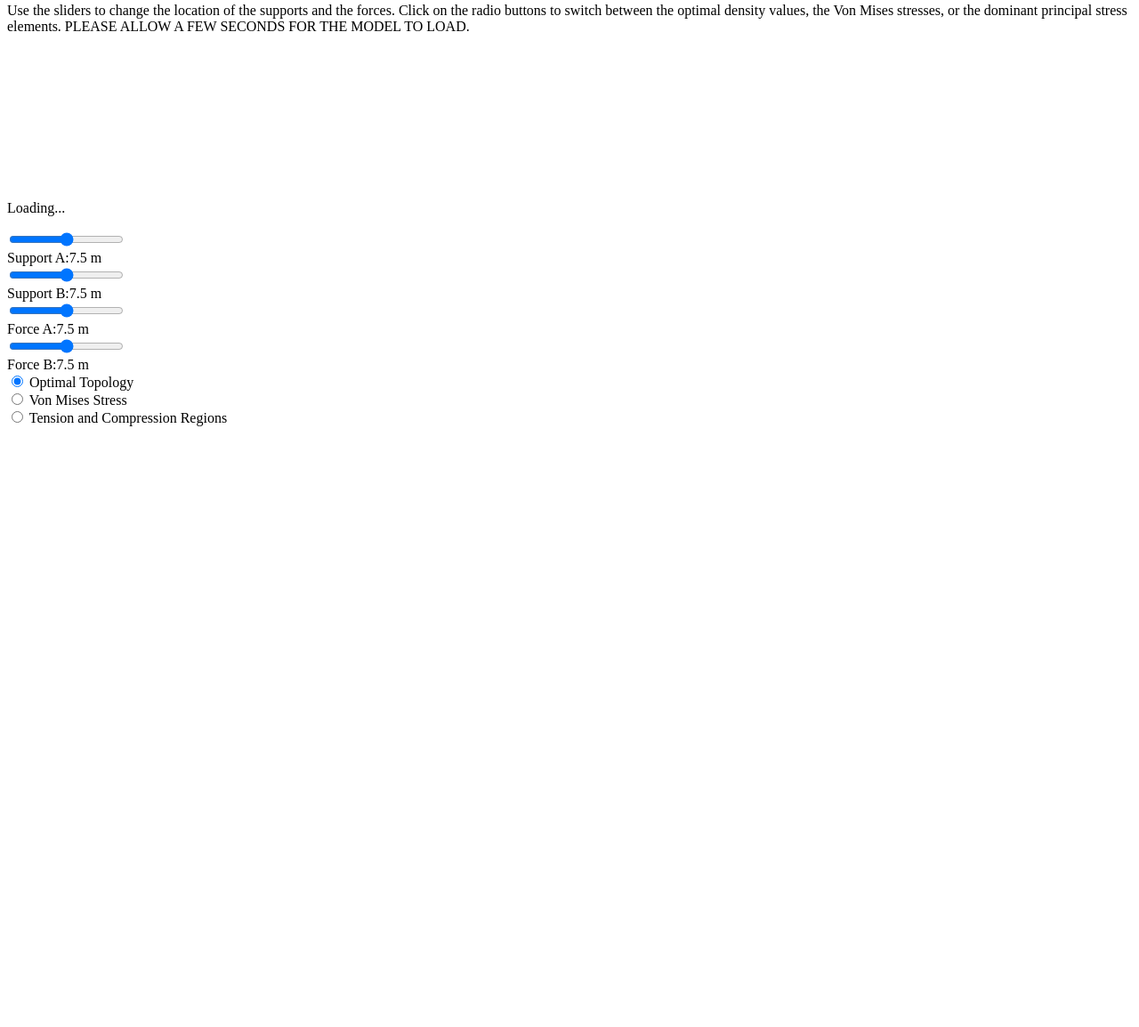
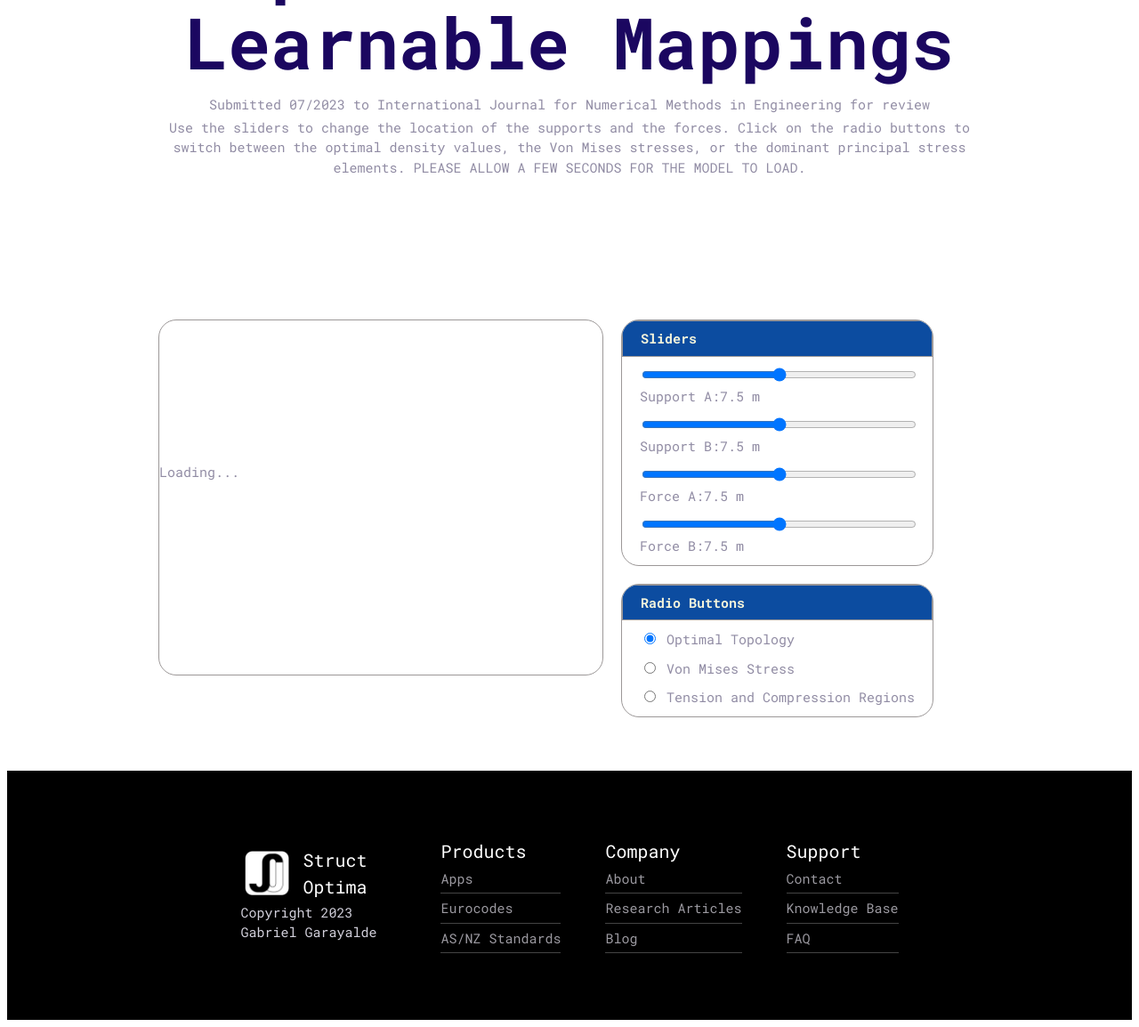
Before and after one commit to GabrielGarayalde/structoptima-website, a website built with Vite: page research-articles/real-time-topology-optimization-via-learnable-mappings.html in a window 1280 px wide. Shown: the part 348-1502 px from the top of the page at 89% size. Before the commit the page ends 835 px from the top, so only its background shows below. Built offline with nearby package versions, Linux system fonts and the light colour scheme; a script that the page names is missing.

Commit message:
started fixing DYNUTOP layout

```diff
--- a/css/app.css
+++ b/css/app.css
@@ -1,5 +1,5 @@
 /* Canvas */
-#myCanvas {
+.canvas {
   width: 300px;
   height: 200px;
   border: 1px solid #9c9898;
@@ -7,7 +7,7 @@
 
 /* tablet */
 @media screen and (min-width: 700px) {
-  #myCanvas {
+  .canvas {
     width: 400px;
     height: 300px;
   }
@@ -15,7 +15,7 @@
 
 /* desktop */
 @media screen and (min-width: 1024px) {
-  #myCanvas {
+  .canvas {
     width: 500px;
     height: 400px;
   }
@@ -23,7 +23,7 @@
 
 /* large */
 @media screen and (min-width: 1400px) {
-  #myCanvas {
+  .canvas {
     width: 600px;
     height: 500px;
   }
--- a/research-articles/real-time-topology-optimization-via-learnable-mappings.html
+++ b/research-articles/real-time-topology-optimization-via-learnable-mappings.html
@@ -10,13 +10,33 @@
       property="og:description"
       content="Intuitive, easy to use applications for the Modern Engineer"
     />
+    <script
+      src="https://kit.fontawesome.com/78b2bdc1b5.js"
+      crossorigin="anonymous"
+    ></script>
     <link rel="preconnect" href="https://fonts.gstatic.com" crossorigin />
     <link
       href="https://fonts.googleapis.com/css2?family=Roboto+Mono:wght@300;400;600;700&display=swap"
       rel="stylesheet"
     />
-    <link rel="stylesheet" href="../css/normalize.css" />
-    <link rel="stylesheet" href="../css/styles.css" />
+    <link rel="stylesheet" href="/css/about.css" />
+    <link rel="stylesheet" href="/css/app.css" />
+    <link rel="stylesheet" href="/css/block.css" />
+    <link rel="stylesheet" href="/css/button.css" />
+    <link rel="stylesheet" href="/css/callout.css" />
+    <link rel="stylesheet" href="/css/card.css" />
+    <link rel="stylesheet" href="/css/collapsibles.css" />
+    <link rel="stylesheet" href="/css/flex.css" />
+    <link rel="stylesheet" href="/css/footer.css" />
+    <link rel="stylesheet" href="/css/grid.css" />
+    <link rel="stylesheet" href="/css/hero.css" />
+    <link rel="stylesheet" href="/css/icon.css" />
+    <link rel="stylesheet" href="/css/layout.css" />
+    <link rel="stylesheet" href="/css/list.css" />
+    <link rel="stylesheet" href="/css/navbar.css" />
+    <link rel="stylesheet" href="/css/normalize.css" />
+    <link rel="stylesheet" href="/css/styles.css" />
+    <link rel="stylesheet" href="/css/typography.css" />
     <link rel="stylesheet" href="https://unpkg.com/aos@next/dist/aos.css" />
 
     <!-- import the tensorflow JS -->
@@ -29,13 +49,24 @@
     <!-- Navbar -->
     <header>
       <nav class="nav collapsible">
-        <a href="../index.html"
-          ><img class="navbar__logo" src="../images/StructOptima.png" alt=""
-        /></a>
+        <!-- Navbar Logo -->
+        <a href="../index.html">
+          <div class="flex flex--center flex--smallgap">
+            <img
+              class="icon icon--small"
+              src="../images/StructOptima_logo.png"
+              alt=""
+            />
+            <span class="nav__heading">Struct Optima</span>
+          </div>
+        </a>
 
-        <svg class="icon icon--small icon--white nav__toggler">
-          <use xlink:href="../images/sprite.svg#menu"></use>
-        </svg>
+        <!-- Mobile Menu bars -->
+        <div class="nav__toggler">
+          <i class="fa-solid fa-bars fa-2xl" style="color: white"></i>
+        </div>
+
+        <!-- Navbar Items -->
         <ul class="list nav__list collapsible__content">
           <li class="nav__item">
             <a href="../apps.html">Apps</a>
@@ -49,8 +80,6 @@
       </nav>
     </header>
 
-
-
     <!-- Headings and info -->
     <div class="block container">
       <section class="block__header">
@@ -60,20 +89,21 @@
             Submitted 07/2023 to International Journal for Numerical Methods in
             Engineering for review
           </p>
-        </div>
-      </section>
-      <!-- Research article body -->
-      <div class="header">
           <p>
             Use the sliders to change the location of the supports and the forces.
             Click on the radio buttons to switch between the optimal density
             values, the Von Mises stresses, or the dominant principal stress
             elements. PLEASE ALLOW A FEW SECONDS FOR THE MODEL TO LOAD.
           </p>
+        </div>
+      </section>
+    </div>
 
-      </div>
-      <section class="grid grid--70-30">
-        <div class="canvas" id="canvas-research">
+    <!-- Research article body -->
+    <div class="block container">
+
+      <section class="flex flex--columntorow">
+        <div class="app__tile canvas" id="canvas-research">
           <canvas id="canvas"></canvas>
           <div id="loading-bar-container">
             <p>Loading...</p>
@@ -82,62 +112,79 @@
             </div>
           </div>
         </div>
-        <div class="slider-group border-style">
-          <div class="slider-item">
+
+        <div class="flex flex--col">
+          <div class="app__tile">
+            <div class="app__tile__header">
+              <h4>Sliders</h4>
+            </div>
+
+            <div class="app__tile__body">
+
+              <div class="form__group">
+                <div class="">
                   <input
                     type="range"
                     min="0"
                     max="1"
                     step="0.01"
                     value="0.5"
-              class="slider-input"
+                    class="slider__input"
                     name="params"
                     id="supportARange"
                   />
                   <div>Support A:<span id="supportAValue">7.5</span> m</div>
                 </div>
-          <div class="slider-item">
+                <div class="">
                   <input
                     type="range"
                     min="0"
                     max="1"
                     step="0.01"
                     value="0.5"
-              class="slider-input"
+                    class="slider__input"
                     name="params"
                     id="supportBRange"
                   />
                   <div>Support B:<span id="supportBValue">7.5</span> m</div>
                 </div>
-          <div class="slider-item">
+                <div class="">
                   <input
                     type="range"
                     min="0"
                     max="1"
                     step="0.01"
                     value="0.5"
-              class="slider-input"
+                    class="slider__input"
                     name="params"
                     id="forceARange"
                   />
                   <div>Force A:<span id="forceAValue">7.5</span> m</div>
                 </div>
-          <div class="slider-item">
+                <div class="">
                   <input
                     type="range"
                     min="0"
                     max="1"
                     step="0.01"
                     value="0.5"
-              class="slider-input"
+                    class="slider__input"
                     name="params"
                     id="forceBRange"
                   />
                   <div>Force B:<span id="forceBValue">7.5</span> m</div>
                 </div>
               </div>
-        <div class="radio-group border-style">
-          <div class="radio-item">
+
+            </div>
+          </div>
+          <div class="app__tile">
+            <div class="app__tile__header">
+              <h4>Radio Buttons</h4>
+            </div>
+            <div class="app__tile__body">
+              <div class="form__group">
+                <div class="">
                   <input
                     type="radio"
                     id="topopt"
@@ -147,20 +194,67 @@
                   />
                   <label for="option1">Optimal Topology</label>
                 </div>
-          <div class="radio-item">
+                <div class="">
                   <input type="radio" id="VM" name="options" value="VM" />
                   <label for="option2">Von Mises Stress</label>
                 </div>
-          <div class="radio-item">
+                <div class="">
                   <input type="radio" id="TC" name="options" value="TC" />
                   <label for="option3">Tension and Compression Regions</label>
                 </div>
               </div>
-      </section>
             </div>
 
+          </div>
+        </div>
+
+
+      </section>
+
+    </div>
+
+
+    <!-- Footer  -->
+    <footer class="block block--dark footer">
+      <div class="container flex flex--center flex--largegap">
+        <!-- Footer logo -->
+        <section class="footer__brand">
+          <div class="flex flex--smallgap flex--wrap">
+            <img
+              class="icon icon--large"
+              src="../images/StructOptima_logo.png"
+              alt=""
+            />
+            <span class="footer__brand__heading">Struct Optima</span>
+          </div>
+          <p class="footer__copyright">Copyright 2023 Gabriel Garayalde</p>
+        </section>
+        <!-- Section 1 -->
+        <ul class="list footer__list">
+          <li class="footer__heading">Products</li>
+          <li class="footer__list__item"><a href="">Apps</a></li>
+          <li class="footer__list__item"><a href="">Eurocodes</a></li>
+          <li class="footer__list__item"><a href="">AS/NZ Standards</a></li>
+        </ul>
+
+        <!-- Section 2 -->
+        <ul class="list footer__list">
+          <li class="footer__heading">Company</li>
+          <li class="footer__list__item"><a href="">About</a></li>
+          <li class="footer__list__item"><a href="">Research Articles</a></li>
+          <li class="footer__list__item"><a href="">Blog</a></li>
+        </ul>
+
+        <!-- Section 3 -->
+        <ul class="list footer__list">
+          <li class="footer__heading">Support</li>
+          <li class="footer__list__item"><a href="">Contact</a></li>
+          <li class="footer__list__item"><a href="">Knowledge Base</a></li>
+          <li class="footer__list__item"><a href="">FAQ</a></li>
+        </ul>
+      </div>
+    </footer>
     <script src="../js/DYNUTOP.js" type="module"></script>
-
     <script src="../js/collapsible.js" type="module"></script>
   </body>
 </html>
```
Also changed, not shown: about.html (+1 -1 lines), apps.html (+2 -0 lines), contact.html (+1 -1 lines), research-articles.html (+4 -3 lines), images/menu.svg (deleted). Lines whose indentation alone changed are shown as unchanged.
